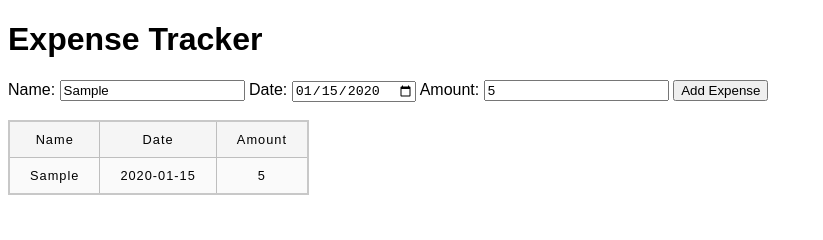
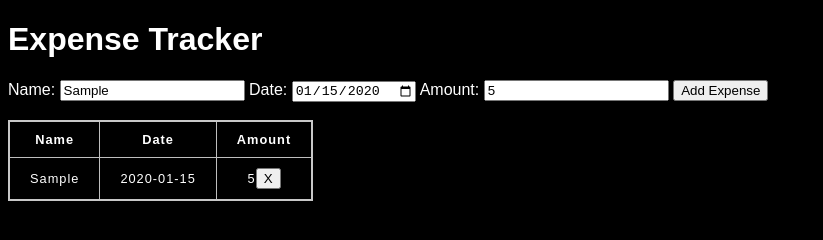
Before and after one commit to mofesdo/ExpenseTracker, a plain HTML site: page index.html in a window 1280 px wide. Both pictures are taken after typing "Sample", "2020-01-15", "5" into the empty fields and a click on the button "Add Expense". Shown: the whole page, without its empty margins (0-823 px from the left). Drawn offline with Linux system fonts and the light colour scheme.

Commit message:
added x button for deleting row (not implemented yet)

```diff
--- a/index.html
+++ b/index.html
@@ -20,9 +20,9 @@
     <br>
     <table id="table">
         <tr>
-            <td>Name</td>
-            <td>Date</td>
-            <td>Amount</td>
+            <th>Name</th>
+            <th>Date</th>
+            <th>Amount</th>
         </tr>
     </table>
 
--- a/index.js
+++ b/index.js
@@ -24,6 +24,10 @@ function add(){
     //Create amount cell for table and append it to row
     let amountCell = document.createElement("td");
     amountCell.innerHTML = amount;
+    let deleteBtn = document.createElement("button");
+    deleteBtn.innerHTML = "X"
+    amountCell.appendChild(deleteBtn);
+
     row.appendChild(amountCell);
 
     //Append new row with date to table
--- a/main.css
+++ b/main.css
@@ -15,7 +15,7 @@ html {
   }
 
   th {
-    background-color: rgb(235,235,235);
+    background-color: black;
   }
 
   td {
@@ -23,13 +23,18 @@ html {
   }
 
   tr:nth-child(even) td {
-    background-color: rgb(250,250,250);
+    background-color: black;
   }
 
   tr:nth-child(odd) td {
-    background-color: rgb(245,245,245);
+    background-color: black;
   }
 
   caption {
     padding: 10px;
   }
+
+  body{
+    background-color: black;
+    color: white;
+  }
```
